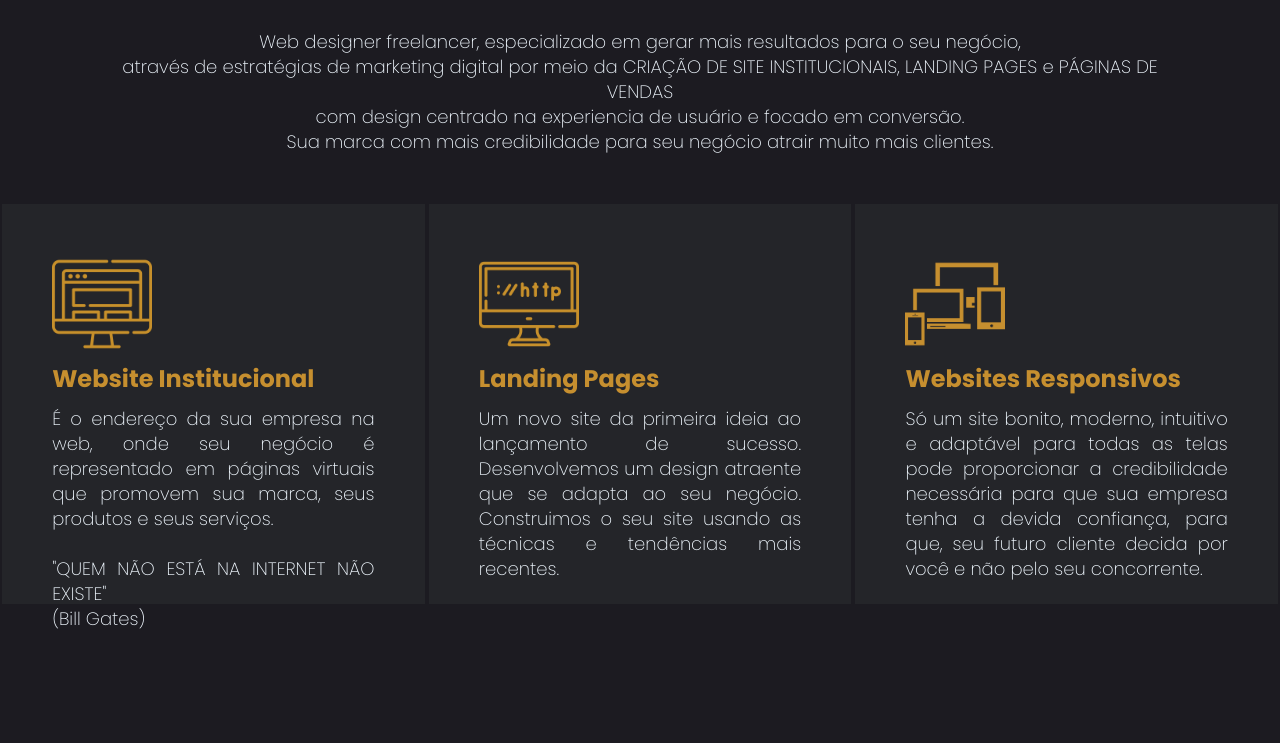
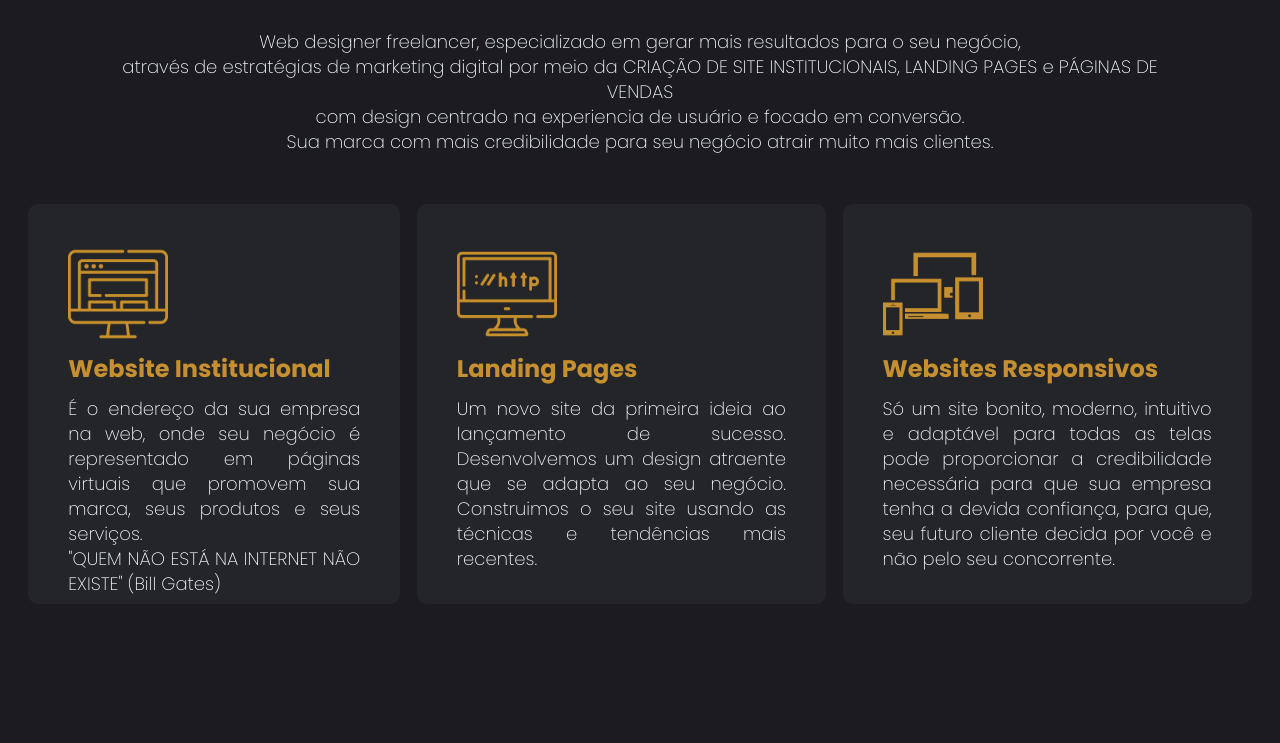
Before and after one commit to HenriqueTeixeira1977/site-portifolio, a PHP site: page / in a window 1280 px wide. Shown: the part 871-1614 px from the top of the page. Run offline with PHP 8.4, Linux system fonts and the light colour scheme.

Commit message:
Atualizacao121220220210

```diff
--- a/css/style.css
+++ b/css/style.css
@@ -10,11 +10,9 @@
 }
 
 
-
 html {
     scroll-behavior: smooth;
 }
-
 
 
 body {
@@ -27,7 +25,6 @@ body {
     max-width: 1920px;
     padding: 0px 0px;
 }
-
 
 
 header {
@@ -68,6 +65,7 @@ header {
 .logo h1 {
     font-weight: 300;
 }
+
 nav{
     margin: 0px;
 }
@@ -103,7 +101,6 @@ nav a:hover {
 }
 
 
-
 main{
     background-color:#1c1b21;
     width: 100%;
@@ -111,7 +108,6 @@ main{
     margin: 0 auto;
     padding: 0px 0px 0px 0px;
 }
-
 
 
 .home{
@@ -162,7 +158,6 @@ main{
 }
 
 
-
 .home2 {
     background-color:#1c1b21;
     display: flex;
@@ -197,21 +192,25 @@ main{
     flex-direction: row;
     width: 100%;
     height: 600px;
-    margin: 30 auto;
+    margin: 0 auto;
+    padding: 20px;
+    border-radius: 10px;
     /*position: absolute;*/
 
 }
 .card1 {
-    width: 33%;
+    width: 30%;
     height: 400px;
     display: block;
     flex-direction: column;
     align-items: center;
     justify-content: center;
     margin: 0 auto;
-    padding: 50px 50px;
+    padding: 40px 40px;
     text-align: justify;
     background-color: #242529;
+    border-radius: 10px;
+
 }
 .card2 {
     width: 33%;
@@ -221,9 +220,11 @@ main{
     align-items: center;
     justify-content: center;
     margin: 0 auto;
-    padding: 50px 50px;
+    padding: 40px 40px;
     text-align: justify;
     background-color: #242529;
+    border-radius: 10px;
+
 }
 .card3 {
     width: 33%;
@@ -233,9 +234,11 @@ main{
     align-items: center;
     justify-content: center;
     margin: 0 auto;
-    padding: 50px 50px;
+    padding: 40px 40px;
     text-align: justify;
     background-color: #242529;
+    border-radius: 10px;
+
 }
 .cards h3 {
     font-size: 24px;
@@ -249,8 +252,6 @@ main{
     margin-top: 10px;
     font-weight: 100;
 }
-
-
 
 
 .sobre {
@@ -302,7 +303,6 @@ main{
     font-weight: 100;
     text-align: left;
 }
-
 
 
 .portifolio {
@@ -365,8 +365,6 @@ main{
     font-weight: 100;
     text-align: center;
 }
-
-
 
 
 .contato {
@@ -437,8 +435,6 @@ main{
 }
 
 
-
-
 .orcamento {
     background-color: #1c1b21;
     width: 100%;
@@ -464,6 +460,8 @@ main{
     color:aliceblue;
     margin: 30px;
 }
+
+
 .form form {
     background-color: #1c1b21;
     display: flex;
@@ -496,9 +494,6 @@ form [type="submit"]:hover {
     background-color: #db9315f1;
     color: aliceblue;
 }
-
-
-
 footer {
     background-color: black;
     height: 77px;
--- a/index.html
+++ b/index.html
@@ -1,3 +1,8 @@
+
+
+
+
+
 <!DOCTYPE html>
 <html lang="pt-br">
 <head>
@@ -54,7 +59,7 @@
                     <img id="produto1" src="img/website-institucional.png" width="100px" height="100px" alt="Website Institucional">
                     <h3>Website Institucional</h3>
                     <p>É o endereço da sua empresa na web, onde seu negócio é representado em páginas virtuais que promovem sua marca, seus produtos e seus serviços.</br>
-                    </br>"QUEM NÃO ESTÁ NA INTERNET NÃO EXISTE" </br>(Bill Gates)
+                    "QUEM NÃO ESTÁ NA INTERNET NÃO EXISTE" (Bill Gates)
                     </p>
                 </div>
                 <div class="card2">
@@ -132,13 +137,13 @@
                     contato@heriqueteixeiraoficial.com.br</br></br>
                     </br></br>
                 </p>
+
                 <div class="redes">
                     <a href="https://www.facebook.com/HenriqueTeixeiraOfficial/" class="btn-redes" target="_blank"><i class="fa fa-facebook-official"></i></a>
                     <a href="https://www.instagram.com/htwebsitesbuilder/" class="btn-redes" target="_blank"><i class="fa fa-instagram"></i></a>
                     <a href="https://bit.ly/HenriqueTeixeiraFrontEnd" class="btn-redes" target="_blank"><i class="fa fa-whatsapp"></i></a>
                     <a href="https://www.linkedin.com/in/henriqueteixeiraoficial/" class="btn-redes" target="_blank"><i class="fa fa-linkedin"></i></a>
                     <a href="https://github.com/HenriqueTeixeira1977" class="btn-redes" target="_blank"><i class="fa fa-github"></i></a>
-
                 </div>
             </aside>
             <article>
@@ -155,11 +160,11 @@
                 </br></br>
             </p>
             <div class="form">
-                <form action="">
-                    <input type="nome" placeholder="Nome">
+                <form action="php/cad-orc.php" method="POST">
+                    <input type="text" placeholder="Nome">
                     <input type="email" placeholder="Email">
-                    <input type="whatsapp" placeholder="whatsapp">
-                    <input type="mensagem" placeholder="Sua Mensagem" height="150px">
+                    <input type="tel" placeholder="whatsapp">
+                    <input type="text" placeholder="Sua Mensagem" height="150px">
                     <input type="submit" placeholder="ENVIAR">
                 </form>
             </div>
@@ -167,7 +172,7 @@
     </main>
     <footer>
         <div class="rodape">
-            <p>Henrique Teixeira WebDeveloper. ©2022 Todos direitos reservados - CPF: 026.392.714-82.</p>
+            <p>Henrique Teixeira WebDeveloper FrontEnd. ©2022 Todos direitos reservados - CPF: 026.392.714-82.</p>
         </div>
     </footer>
 </body>
--- /dev/null
+++ b/php/cad-orc.php
@@ -0,0 +1,5 @@
+<?php
+
+
+
+?>
```
Also changed, not shown: php/conexao.php (added, +11 -0 lines).
